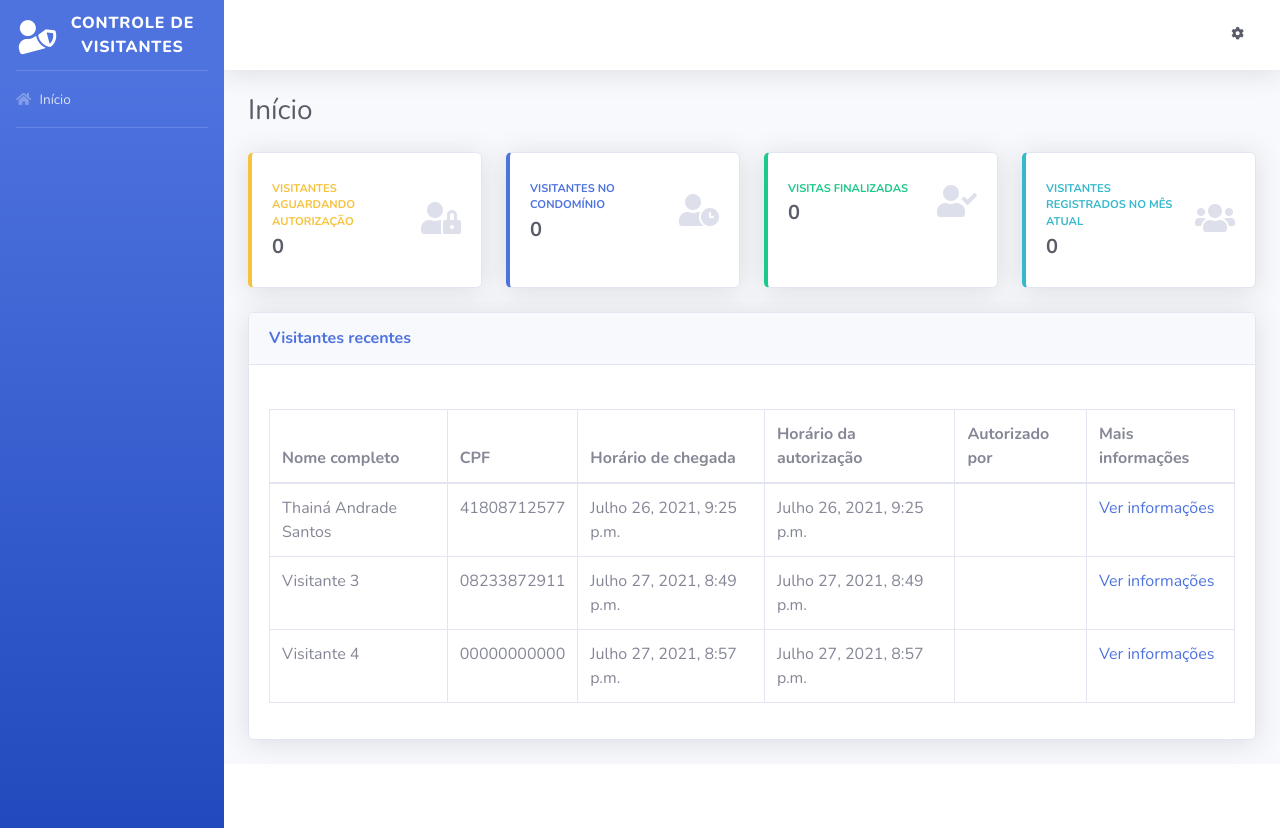
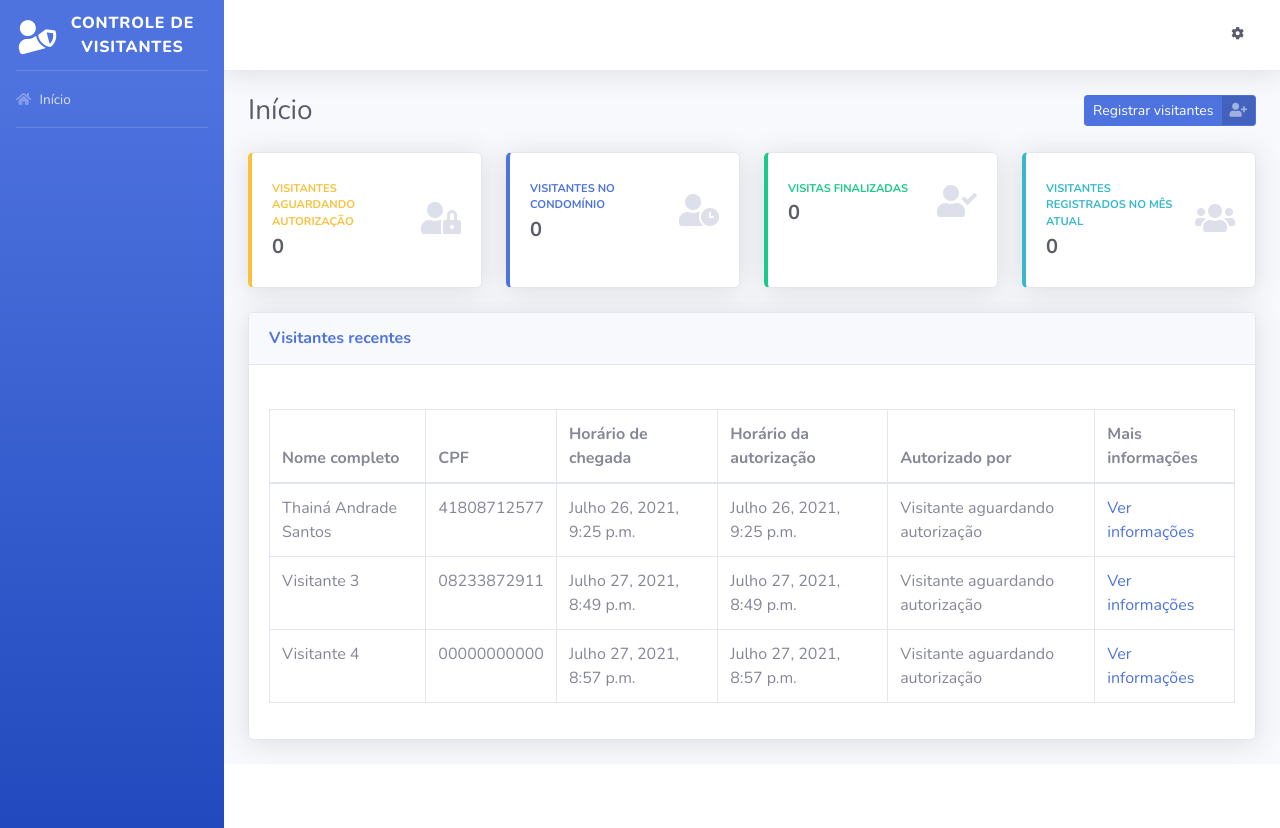
Before and after one commit to Pedro-Adriano/controle-visitantes, a Django app: page / in a window 1280 px wide. Run offline with Django 3.2, Linux system fonts and the light colour scheme; data comes from the database, SQL or seed files in the repository; some libraries are stand-ins or nearby versions.

Commit message:
feat: add return id

```diff
--- a/templates/index.html
+++ b/templates/index.html
@@ -4,6 +4,14 @@
 <div class="container-fluid">
     <div class="d-sm-flex align-items-center justify-content-between mb-4">
         <h1 class="h3 mb-0 text-gray-800">{{ nome_pagina }}</h1>
+
+        <a href="{% url 'registrar_visitante' %}" class="btn btn-primary btn-icon-split btn-sm">
+            <span class="text">Registrar visitantes</span>
+
+            <span class="icon text-white-50">
+                <i class="fas fa-user-plus"></i>
+            </span>
+        </a>
     </div>
 
     {% if messages %}
@@ -103,12 +111,12 @@
                         {% for visitante in todos_visitantes %}
                             <tr>
                                 <td>{{ visitante.nome_completo }}</td>
-                                <td>{{ visitante.cpf}}</td>
+                                <td>{{ visitante.cpf }}</td>
                                 <td>{{ visitante.horario_chegada }}</td>
-                                <td>{{ visitante.horario_autorizacao }}</td>
-                                <td>{{ visitante.morador_responsavel }}</td>
+                                <td>{{ visitante.get_horario_autorizacao }}</td>
+                                <td>{{ visitante.get_morador_responsavel }}</td>
                                 <td>
-                                    <a href="#">
+                                    <a href="{% url 'informacoes_visitante' id=visitante.id %}">
                                         Ver informações
                                     </a>
                                 </td>
```
